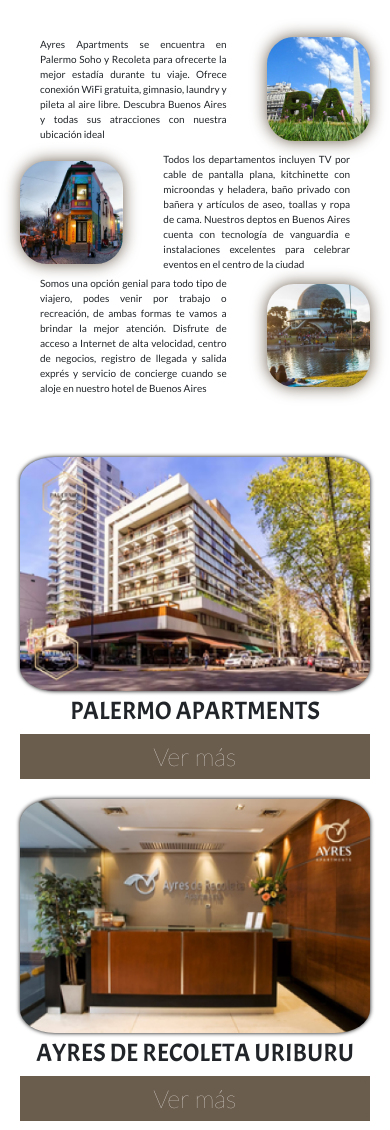
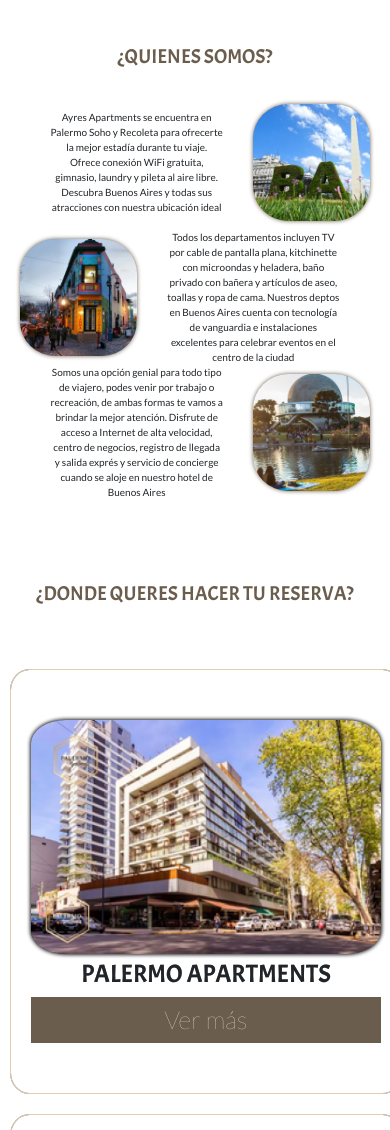
Before and after one commit to malunatera/AyresApartmentsNatera, a plain HTML site: page index.html in a window 390 px wide. Shown: the part 253-1383 px from the top of the page. Drawn offline with nearby package versions, Linux system fonts and the light colour scheme.

Commit message:
segundaentrega1

```diff
--- a/index.html
+++ b/index.html
@@ -71,6 +71,7 @@
 
     <main class="inicio">
         <div class="cajaPrincipal">
+            <h2 class="quienesSomos">¿QUIENES SOMOS?</h2>
             <p class="p1">Ayres Apartments se encuentra en Palermo Soho y Recoleta para ofrecerte la mejor estadía
                 durante tu viaje. Ofrece conexión WiFi gratuita, gimnasio, laundry y pileta al aire libre. Descubra
                 Buenos Aires y todas sus atracciones con nuestra ubicación ideal</p>
@@ -87,7 +88,8 @@
             <img class="galileo " src="./Galeria/Galileo.png" alt="galileo">
         </div>
     </main>
-
+    <div class="ubiGaleria">
+        <p>¿DONDE QUERES HACER TU RESERVA?</p>
         <section class="Galeria">
             <article class="palermoGaleria">
                 <img class="imgGaleria" src="./Galeria/Palermo/Principal.png" alt="">
@@ -111,6 +113,8 @@
                 </div>
             </article>
         </section>
+    </div>
+
 
     <footer>
         <section class="tituloFooter">
--- a/style.css
+++ b/style.css
@@ -174,6 +174,7 @@
 
 
 .cajaPrincipal {
+    margin: 0 80px;
     padding: 10px;
     grid-area: txt;
     display: grid;
@@ -181,11 +182,18 @@
     justify-items: center;
     align-items: center;
     grid-template-columns: 1fr 1fr 1fr;
-    grid-template-rows: 1fr 1fr 1fr;
+    grid-template-rows: 0.5fr 1fr 1fr 1fr;
     grid-template-areas:
+    "h2 h2 h2"
     "p1 p1 ba"
     "caminito p2 p2"
     "p3 p3 galileo"
+}
+.quienesSomos{
+    grid-area: h2;
+    color: #6b5d4d;
+    font-family: 'Acme', sans-serif;
+    font-size: 50px;
 }
 .p1{
     grid-area: p1;
@@ -232,15 +240,26 @@
 
 /*Galeria*/
 
+.ubiGaleria{
+    margin-top: 100px;
+}
+.ubiGaleria p{
+    color: #6b5d4d;
+    font-family: 'Acme', sans-serif;
+    font-size: 50px;
+    text-align: center;
+    margin: 50px 0;
+}
 .Galeria {
     display: flex;
     flex-direction: row;
     justify-content: space-evenly;
     align-items: center;
     flex-wrap: wrap;
-    margin: 20px 0;
+    margin: 60px 0 150px;
     padding: 0;
 }
+
 .tituloGaleria{
     font-family: 'Acme', sans-serif;
     font-weight: 300;
@@ -249,9 +268,14 @@
 }
 .palermoGaleria, .guidoGaleria, .uriburuGaleria {
     text-align: center;
-    margin: 10px 0;
     padding: 0;
+    margin: 10px;
+    border: 1px solid #dfcdb4;
+    border-radius: 5%;
+    padding: 50px 20px;
+    filter: drop-shadow(0px 0px 0.5px grey);
 }
+
 .palermoGaleria .verMas, .guidoGaleria .verMas, .uriburuGaleria .verMas{
     font-family: 'Lato', sans-serif;
     font-weight: 100;
@@ -375,11 +399,14 @@
     background: radial-gradient(circle, rgba(223,205,180,1) 0%, rgba(255,255,255,1) 100%);
     text-align: center;
 }
+.boton {
+    display: flex;
+    justify-content: center;
+    margin-top: 10px;
+}
 .reservasServicios {
     background-color: #6b5d4d;
     border: #6b5d4d;
-    position: absolute;
-    bottom: 0px;
 }
 .reservasServicios:hover {
     --bs-btn-hover-bg: #dfcdb4;
@@ -388,9 +415,6 @@
     --bs-btn-border-color: #dfcdb4;
     --bs-btn-active-bg: #dfcdb4;
     --bs-btn-active-border-color: #dfcdb4;
-}
-.bodyFutbol p{
-    padding-bottom: 30px;
 }
 .servicios div p, .carrusel{
     padding-top: 30px;
@@ -530,9 +554,11 @@
         grid-template-columns: 1fr 1fr 1fr 1fr 0.5fr;
         text-align: center;
     }
+    .cajaPrincipal{
+        margin: 0 10px;
+    }
     .p1, .p2, .p3{
         padding: 0 50px;
-        text-align: justify;
     }
     .Galeria {
     flex-direction: column;
@@ -589,14 +615,24 @@
     .bienvenidos{
         font-size: 20px;
     }
-    .ayresapartments{
-        font-size: 40px;
+    .ayresapartments, .ubiGaleria p, .quienesSomos{
+        font-size: 35px;
     }
     .p1, .p2, .p3{
-        padding: 0 50px;
-        text-align: justify;
         font-size: 15px;
     }
+    .galileo, .caminito, .ba{
+        filter: drop-shadow(0px 0px 2px #6b5d4d);
+        margin: 0%;
+        padding: 0;
+    }
+    .ubiGaleria{
+        margin: 20px 0;
+    }
+    .Galeria{
+        margin: 10px 0;
+    }
+
     .inicio{
         width: auto;
         padding: 5% 0;
@@ -658,13 +694,18 @@
     .bienvenidos{
         font-size: 10px;
     }
-    .ayresapartments{
+    .ayresapartments, .ubiGaleria p, .quienesSomos{
         font-size: 20px;
     }
     .p1, .p2, .p3{
         padding: 0 30px;
-        text-align: justify;
         font-size: 10px;
+    }
+    .ubiGaleria{
+        margin: 10px 0;
+    }
+    .Galeria{
+        margin: 20px 0;
     }
     section article img{
         width: auto;
```
Also changed, not shown: pages/servicios.html (+7 -7 lines). Lines whose indentation alone changed are shown as unchanged.
